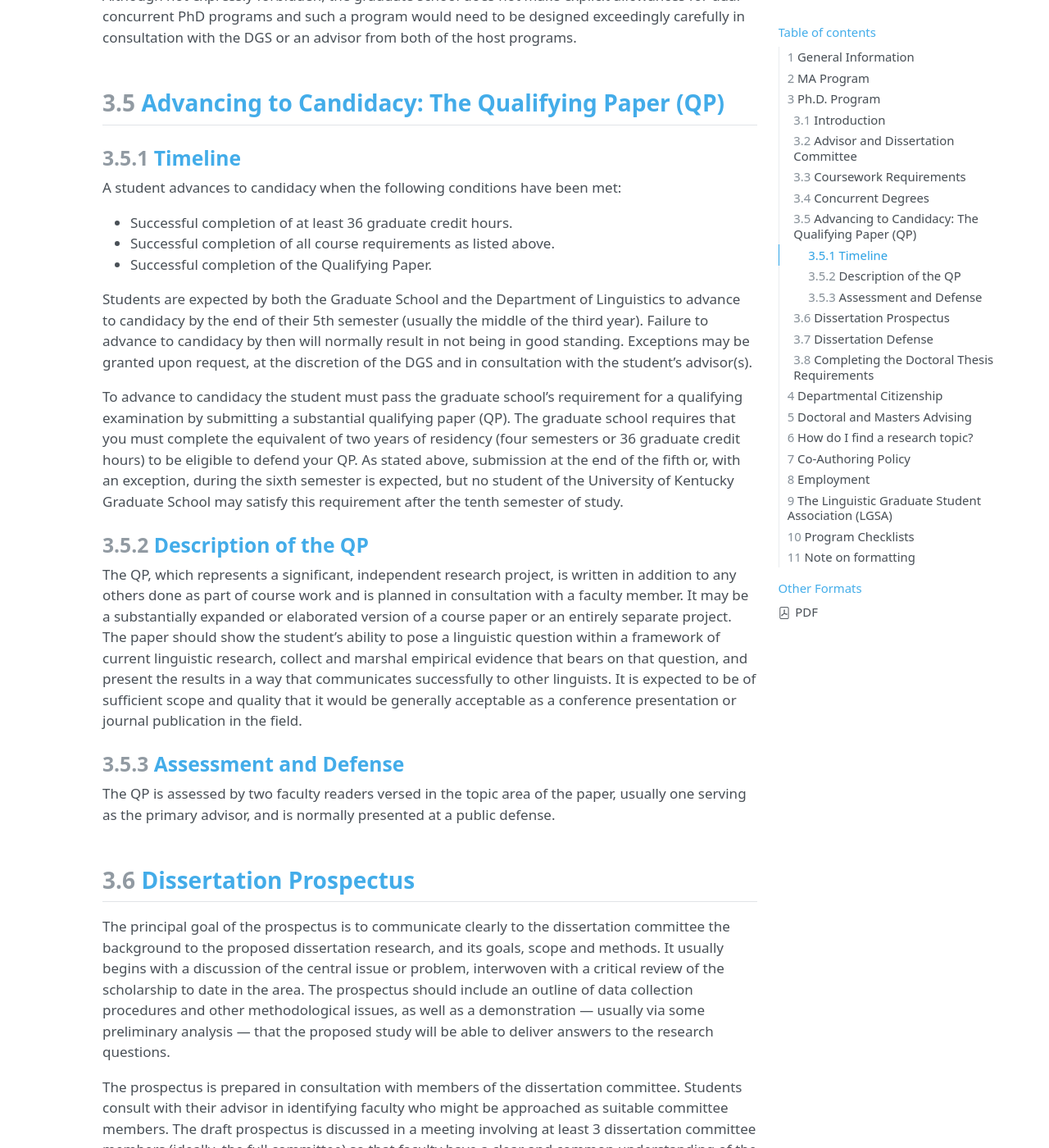
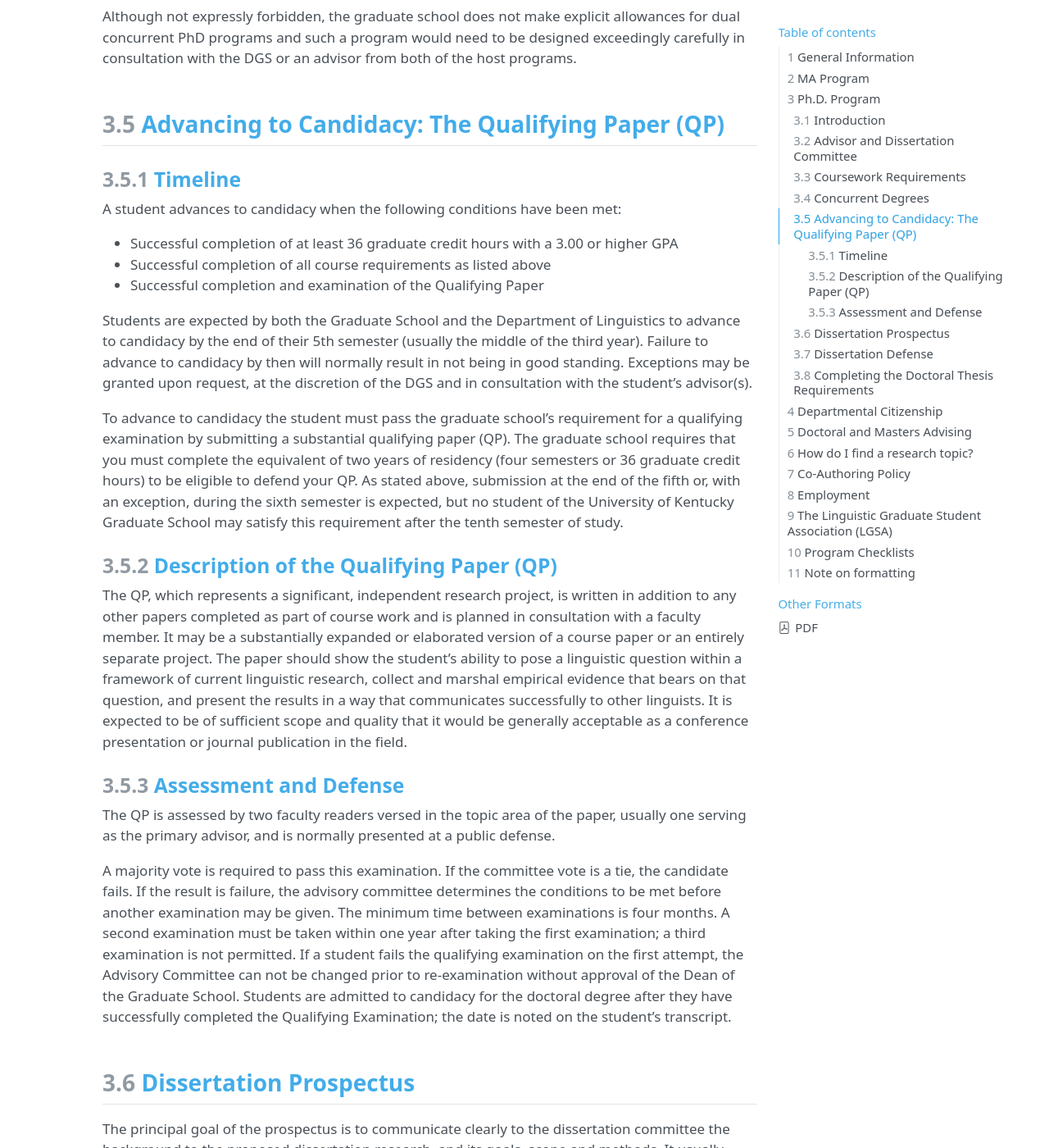
Before and after one commit to kbmcgowan/kbmcgowan.github.io, a Jekyll site: the page stuff/handbook.html, which Jekyll copies as it is, in a window 1280 px wide and 1400 px high, scrolled down 8080 px. Shown: the whole window at 82% size. Built offline with Jekyll 4.4.1, drawn with Linux system fonts in a browser that asks for light colours; some of the changed text lies outside the part shown.

Commit message:
updated handbook

```diff
--- a/stuff/handbook.html
+++ b/stuff/handbook.html
@@ -3055,7 +3055,7 @@ vertical-align: -.125em;
   <li><a href="#advancing-to-candidacy-the-qualifying-paper-qp" id="toc-advancing-to-candidacy-the-qualifying-paper-qp" class="nav-link" data-scroll-target="#advancing-to-candidacy-the-qualifying-paper-qp"><span class="header-section-number">3.5</span> Advancing to Candidacy: The Qualifying Paper (QP)</a>
   <ul class="collapse">
   <li><a href="#timeline" id="toc-timeline" class="nav-link" data-scroll-target="#timeline"><span class="header-section-number">3.5.1</span> Timeline</a></li>
-  <li><a href="#description-of-the-qp" id="toc-description-of-the-qp" class="nav-link" data-scroll-target="#description-of-the-qp"><span class="header-section-number">3.5.2</span> Description of the QP</a></li>
+  <li><a href="#description-of-the-qualifying-paper-qp" id="toc-description-of-the-qualifying-paper-qp" class="nav-link" data-scroll-target="#description-of-the-qualifying-paper-qp"><span class="header-section-number">3.5.2</span> Description of the Qualifying Paper (QP)</a></li>
   <li><a href="#assessment-and-defense" id="toc-assessment-and-defense" class="nav-link" data-scroll-target="#assessment-and-defense"><span class="header-section-number">3.5.3</span> Assessment and Defense</a></li>
   </ul></li>
   <li><a href="#dissertation-prospectus" id="toc-dissertation-prospectus" class="nav-link" data-scroll-target="#dissertation-prospectus"><span class="header-section-number">3.6</span> Dissertation Prospectus</a></li>
@@ -3178,7 +3178,7 @@ vertical-align: -.125em;
 </section>
 <section id="summer-support" class="level3" data-number="1.4.3">
 <h3 data-number="1.4.3" class="anchored" data-anchor-id="summer-support"><span class="header-section-number">1.4.3</span> Summer Support</h3>
-<p>A limited number of teaching positions are available through the Linguistics department each year. Students interested in applying to teach a summer course should apply via the Summer Teaching request form. Applications will be assessed by the Admissions and Awards committee and will be evaluated in terms of teaching qualifications (students must be eligible to teach a course as instructor of record), previous teaching performance, and seniority in the program.</p>
+<p>A limited number of teaching positions are available through the Linguistics department each year. Students interested in applying to teach a summer course should apply via the Summer Teaching request form which will be circulated by the DGS in late March. Applications will be assessed by the Admissions and Awards committee and will be evaluated in terms of teaching qualifications (students must be eligible to teach a course as instructor of record), previous teaching performance, and seniority in the program.</p>
 <!--
 ### Priority for Summer Teaching
  from math
@@ -3322,20 +3322,21 @@ The DGS maintains a ranked list of students who have requested summer teaching a
 <h3 data-number="3.5.1" class="anchored" data-anchor-id="timeline"><span class="header-section-number">3.5.1</span> Timeline</h3>
 <p>A student advances to candidacy when the following conditions have been met:</p>
 <ul>
-<li>Successful completion of at least 36 graduate credit hours.</li>
-<li>Successful completion of all course requirements as listed above.</li>
-<li>Successful completion of the Qualifying Paper.</li>
+<li>Successful completion of at least 36 graduate credit hours with a 3.00 or higher GPA</li>
+<li>Successful completion of all course requirements as listed above</li>
+<li>Successful completion and examination of the Qualifying Paper</li>
 </ul>
 <p>Students are expected by both the Graduate School and the Department of Linguistics to advance to candidacy by the end of their 5th semester (usually the middle of the third year). Failure to advance to candidacy by then will normally result in not being in good standing. Exceptions may be granted upon request, at the discretion of the DGS and in consultation with the student’s advisor(s).</p>
 <p>To advance to candidacy the student must pass the graduate school’s requirement for a qualifying examination by submitting a substantial qualifying paper (QP). The graduate school requires that you must complete the equivalent of two years of residency (four semesters or 36 graduate credit hours) to be eligible to defend your QP. As stated above, submission at the end of the fifth or, with an exception, during the sixth semester is expected, but no student of the University of Kentucky Graduate School may satisfy this requirement after the tenth semester of study.</p>
 </section>
-<section id="description-of-the-qp" class="level3" data-number="3.5.2">
-<h3 data-number="3.5.2" class="anchored" data-anchor-id="description-of-the-qp"><span class="header-section-number">3.5.2</span> Description of the QP</h3>
-<p>The QP, which represents a significant, independent research project, is written in addition to any others done as part of course work and is planned in consultation with a faculty member. It may be a substantially expanded or elaborated version of a course paper or an entirely separate project. The paper should show the student’s ability to pose a linguistic question within a framework of current linguistic research, collect and marshal empirical evidence that bears on that question, and present the results in a way that communicates successfully to other linguists. It is expected to be of sufficient scope and quality that it would be generally acceptable as a conference presentation or journal publication in the field.</p>
+<section id="description-of-the-qualifying-paper-qp" class="level3" data-number="3.5.2">
+<h3 data-number="3.5.2" class="anchored" data-anchor-id="description-of-the-qualifying-paper-qp"><span class="header-section-number">3.5.2</span> Description of the Qualifying Paper (QP)</h3>
+<p>The QP, which represents a significant, independent research project, is written in addition to any other papers completed as part of course work and is planned in consultation with a faculty member. It may be a substantially expanded or elaborated version of a course paper or an entirely separate project. The paper should show the student’s ability to pose a linguistic question within a framework of current linguistic research, collect and marshal empirical evidence that bears on that question, and present the results in a way that communicates successfully to other linguists. It is expected to be of sufficient scope and quality that it would be generally acceptable as a conference presentation or journal publication in the field.</p>
 </section>
 <section id="assessment-and-defense" class="level3" data-number="3.5.3">
 <h3 data-number="3.5.3" class="anchored" data-anchor-id="assessment-and-defense"><span class="header-section-number">3.5.3</span> Assessment and Defense</h3>
 <p>The QP is assessed by two faculty readers versed in the topic area of the paper, usually one serving as the primary advisor, and is normally presented at a public defense.</p>
+<p>A majority vote is required to pass this examination. If the committee vote is a tie, the candidate fails. If the result is failure, the advisory committee determines the conditions to be met before another examination may be given. The minimum time between examinations is four months. A second examination must be taken within one year after taking the first examination; a third examination is not permitted. If a student fails the qualifying examination on the first attempt, the Advisory Committee can not be changed prior to re-examination without approval of the Dean of the Graduate School. Students are admitted to candidacy for the doctoral degree after they have successfully completed the Qualifying Examination; the date is noted on the student’s transcript.</p>
 </section>
 </section>
 <section id="dissertation-prospectus" class="level2" data-number="3.6">
```
Also changed, not shown: 1 other file.
